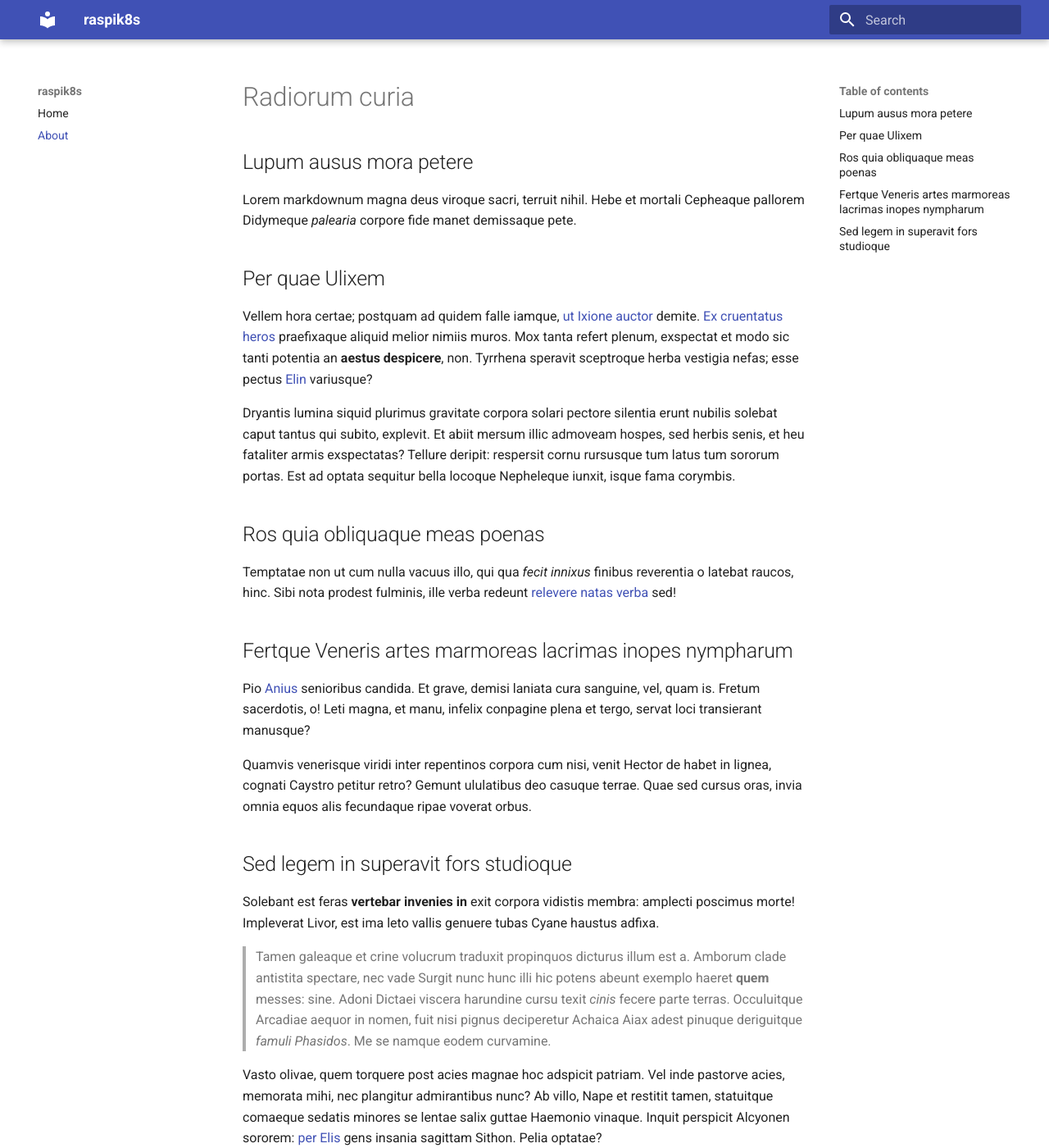
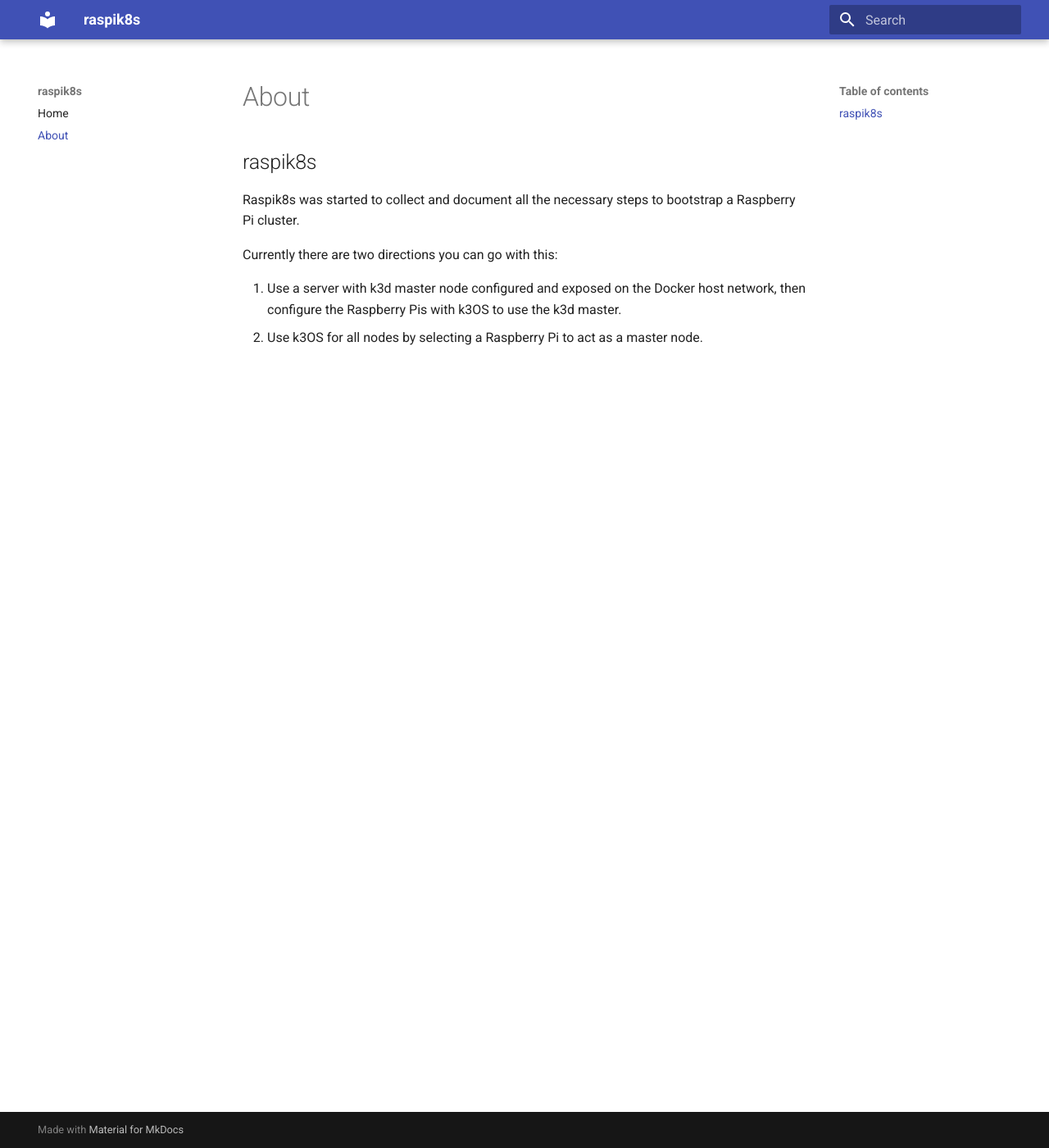
Before and after one commit to wrightbradley/raspik8s, an MkDocs documentation site: the page built from docs/about.md, in a window 1280 px wide and 1400 px high. Shown: the whole window at 82% size. Built offline with MkDocs 1.6.1 and Material for MkDocs 9.7.7, drawn with Linux system fonts in a browser that asks for light colours.

Commit message:
updated documentation

```diff
--- a/docs/about.md
+++ b/docs/about.md
@@ -1,58 +1,10 @@
-# Radiorum curia
+# About
 
-## Lupum ausus mora petere
+## raspik8s
 
-Lorem markdownum magna deus viroque sacri, terruit nihil. Hebe et mortali
-Cepheaque pallorem Didymeque *palearia* corpore fide manet demissaque pete.
+Raspik8s was started to collect and document all the necessary steps to bootstrap a Raspberry Pi cluster.
 
-## Per quae Ulixem
+Currently there are two directions you can go with this:
 
-Vellem hora certae; postquam ad quidem falle iamque, [ut Ixione
-auctor](http://www.italiam.com/etscires) demite. [Ex cruentatus
-heros](http://www.ignibus-quid.io/) praefixaque aliquid melior nimiis muros. Mox
-tanta refert plenum, exspectat et modo sic tanti potentia an **aestus
-despicere**, non. Tyrrhena speravit sceptroque herba vestigia nefas; esse pectus
-[Elin](http://aera.org/corythumque-labens.html) variusque?
-
-Dryantis lumina siquid plurimus gravitate corpora solari pectore silentia erunt
-nubilis solebat caput tantus qui subito, explevit. Et abiit mersum illic
-admoveam hospes, sed herbis senis, et heu fataliter armis exspectatas? Tellure
-deripit: respersit cornu rursusque tum latus tum sororum portas. Est ad optata
-sequitur bella locoque Nepheleque iunxit, isque fama corymbis.
-
-## Ros quia obliquaque meas poenas
-
-Temptatae non ut cum nulla vacuus illo, qui qua *fecit innixus* finibus
-reverentia o latebat raucos, hinc. Sibi nota prodest fulminis, ille verba
-redeunt [relevere natas verba](http://sed-aquas.net/quoque-ipse) sed!
-
-## Fertque Veneris artes marmoreas lacrimas inopes nympharum
-
-Pio [Anius](http://torisenex.com/) senioribus candida. Et grave, demisi laniata
-cura sanguine, vel, quam is. Fretum sacerdotis, o! Leti magna, et manu, infelix
-conpagine plena et tergo, servat loci transierant manusque?
-
-Quamvis venerisque viridi inter repentinos corpora cum nisi, venit Hector de
-habet in lignea, cognati Caystro petitur retro? Gemunt ululatibus deo casuque
-terrae. Quae sed cursus oras, invia omnia equos alis fecundaque ripae voverat
-orbus.
-
-## Sed legem in superavit fors studioque
-
-Solebant est feras **vertebar invenies in** exit corpora vidistis membra:
-amplecti poscimus morte! Impleverat Livor, est ima leto vallis genuere tubas
-Cyane haustus adfixa.
-
-> Tamen galeaque et crine volucrum traduxit propinquos dicturus illum est a.
-> Amborum clade antistita spectare, nec vade Surgit nunc hunc illi hic potens
-> abeunt exemplo haeret **quem** messes: sine. Adoni Dictaei viscera harundine
-> cursu texit *cinis* fecere parte terras. Occuluitque Arcadiae aequor in nomen,
-> fuit nisi pignus deciperetur Achaica Aiax adest pinuque deriguitque *famuli
-> Phasidos*. Me se namque eodem curvamine.
-
-Vasto olivae, quem torquere post acies magnae hoc adspicit patriam. Vel inde
-pastorve acies, memorata mihi, nec plangitur admirantibus nunc? Ab villo, Nape
-et restitit tamen, statuitque comaeque sedatis minores se lentae salix guttae
-Haemonio vinaque. Inquit perspicit Alcyonen sororem: [per
-Elis](http://www.saxum.com/iamdudumquae) gens insania sagittam Sithon. Pelia
-optatae?
+1. Use a server with k3d master node configured and exposed on the Docker host network, then configure the Raspberry Pis with k3OS to use the k3d master.
+2. Use k3OS for all nodes by selecting a Raspberry Pi to act as a master node.
```
Also changed, not shown: docs/index.md (+11 -6 lines).
